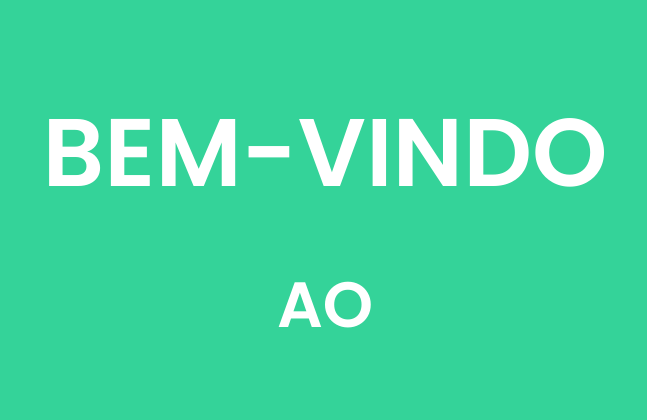
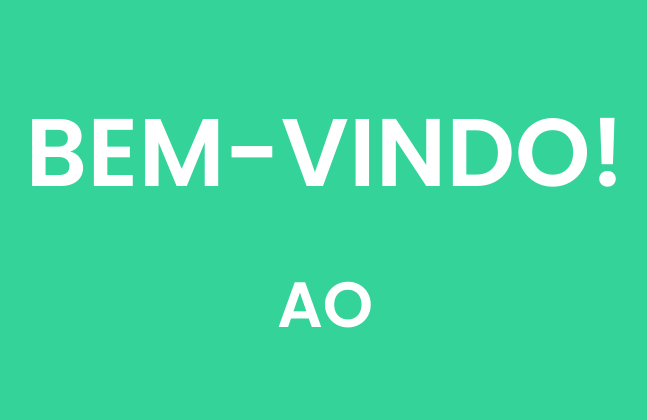
Before and after one commit to Natas081/VETLAB, a Django app: page / in a window 1280 px wide. Shown: the top 420 px of the page, without its empty margins (315-962 px from the left). Run offline with Django 5.2, Linux system fonts and the light colour scheme.

Commit message:
teste de pipeline

```diff
--- a/pets/templates/pets/home.html
+++ b/pets/templates/pets/home.html
@@ -12,7 +12,7 @@
     <main class="welcome-container">
 
         <div class="welcome-text">
-            <h1 class="line1">BEM-VINDO</h1>
+            <h1 class="line1">BEM-VINDO!</h1>
             <h2 class="line2">AO</h2>
             <div class="line3-wrapper">
                 <h1 class="line3">VET LAB</h1>
```
